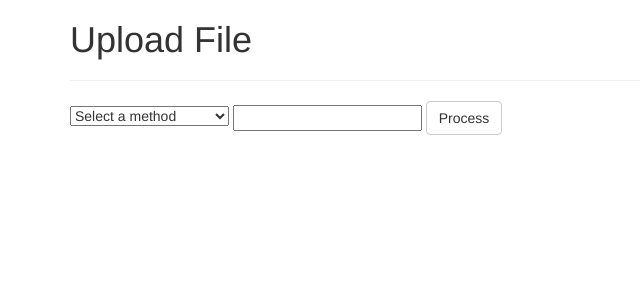
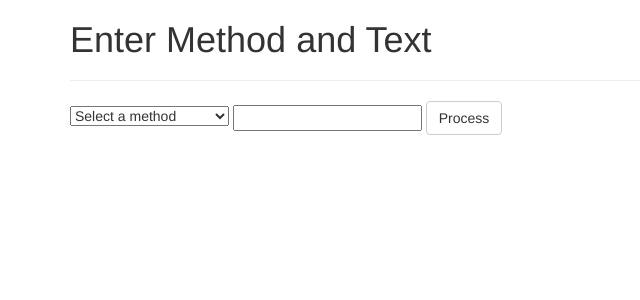
Before and after one commit to DorBernsohn/kaggle, a Flask app: page / in a window 1280 px wide. Shown: the top 300 px of the page, without its empty margins (0-640 px from the left). Run offline with Flask 2, Linux system fonts and the light colour scheme; some libraries are stand-ins or nearby versions.

Commit message:
Update title

```diff
--- a/apps/Text augmentation app/templates/index.html
+++ b/apps/Text augmentation app/templates/index.html
@@ -2,7 +2,7 @@
 
 {% block content %}
 <div class="container">
-    <h1>Upload File</h1>
+    <h1>Enter Method and Text</h1>
     <hr>
     <form method="post" enctype="multipart/form-data" class="form-inline">
         <select class="methodForm" id="methodDropdownSelector" type="text" name="methodDropdown" placeholder="Select A Method">
```
